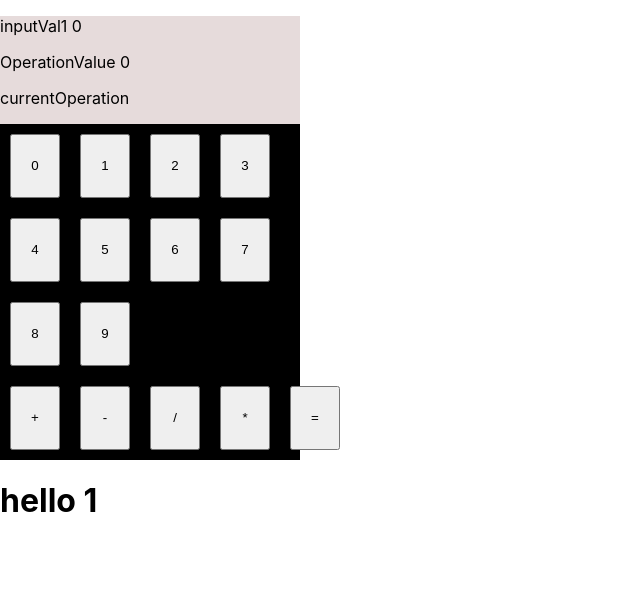
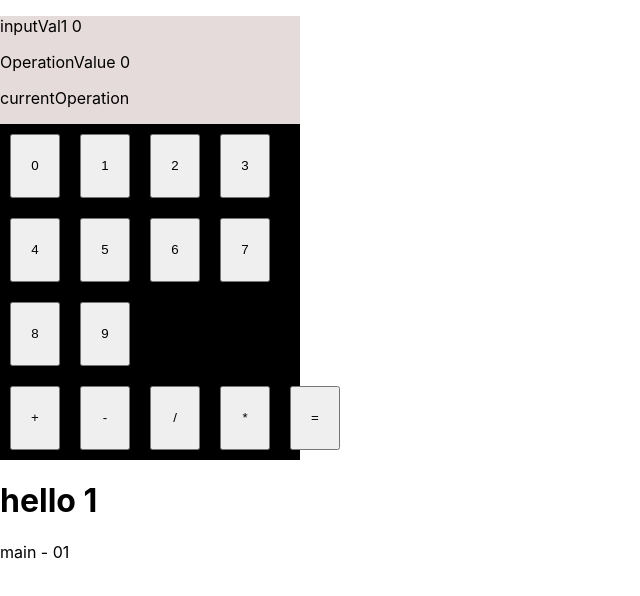
Before and after one commit to HarshalataN/cal-app, a React (Create React App) app: page / in a window 1280 px wide. Shown: the top 596 px of the page, without its empty margins (0-640 px from the left). Built offline with nearby package versions, Linux system fonts and the light colour scheme.

Commit message:
main-hh: my first commit

```diff
--- a/src/App.js
+++ b/src/App.js
@@ -7,6 +7,7 @@ function App() {
     <div>
       <Cal/>
       <h1>hello 1</h1>
+      <p>main - 01</p>
       </div>
   );
 }
```
